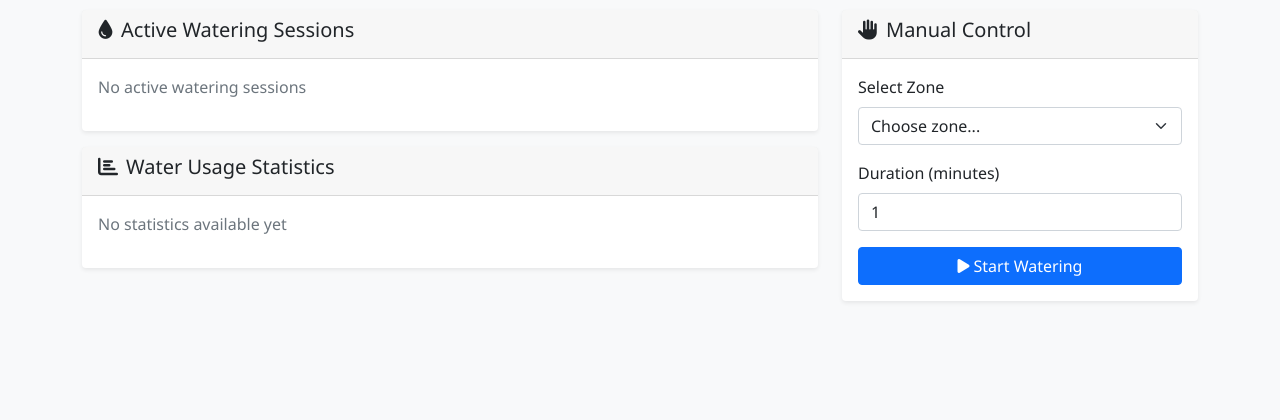
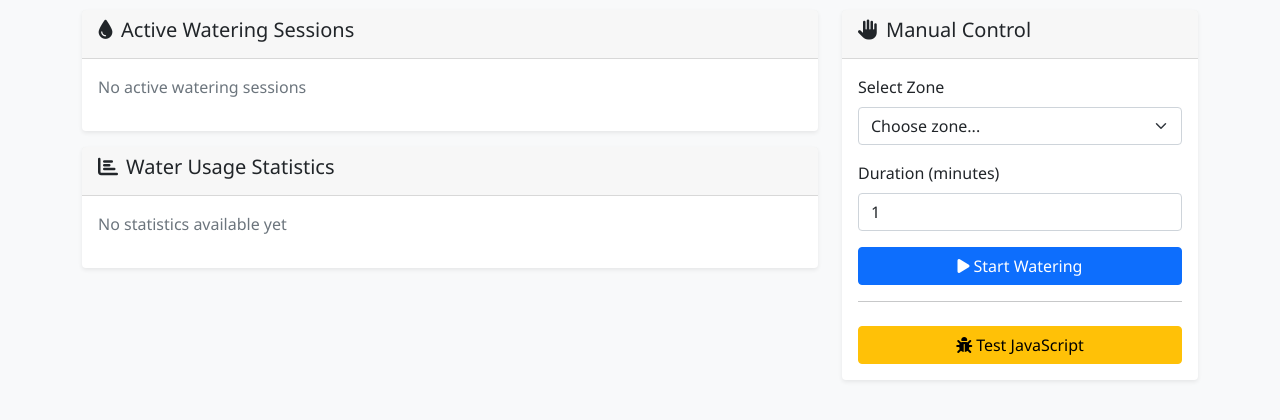
Before and after one commit to goatboynz/ha-smart-irrigation, a Flask app: page / in a window 1280 px wide. Shown: the part 275-695 px from the top of the page. Run offline with Flask 3, Linux system fonts and the light colour scheme; data that the repository does not hold is empty; some libraries are stand-ins or nearby versions.

Commit message:
Debug fix v1.1.1: Comprehensive JavaScript debugging for Add Room
 DEBUGGING FEATURES:
- Add /test-js endpoint for JavaScript functionality testing
- Add /debug/create-test-room endpoint for direct API testing
- Add Test JavaScript button on dashboard for connectivity testing
- Add test button in room modal for click event verification
- Add inline console logging to Save Room button

 JAVASCRIPT FIXES:
- Make all functions globally available via window object
- Add initial API connectivity test on page load
- Enhanced saveRoom function with detailed console logging
- Add global function availability testing on DOM load

 DEBUGGING TOOLS:
- Test button to verify JavaScript execution
- API connectivity testing from browser
- Console logging for all button clicks and API calls
- Direct room creation testing endpoint

This should help identify exactly where the Add Room process is failing!

```diff
--- a/app/main.py
+++ b/app/main.py
@@ -71,6 +71,35 @@ def test():
     logger.info("Test route accessed")
     return "<h1>Flask is working!</h1><p>If you see this, the Flask app is running correctly.</p>"
 
+@app.route('/test-js')
+def test_js():
+    """Test JavaScript functionality"""
+    return '''
+    <html>
+    <head><title>JavaScript Test</title></head>
+    <body>
+        <h1>JavaScript Test</h1>
+        <button onclick="testFunction()">Test Button</button>
+        <div id="result"></div>
+        <script>
+            function testFunction() {
+                document.getElementById('result').innerHTML = 'JavaScript is working!';
+                fetch('/api/rooms')
+                    .then(response => response.json())
+                    .then(data => {
+                        console.log('API test:', data);
+                        document.getElementById('result').innerHTML += '<br>API call successful: ' + JSON.stringify(data);
+                    })
+                    .catch(error => {
+                        console.error('API test failed:', error);
+                        document.getElementById('result').innerHTML += '<br>API call failed: ' + error;
+                    });
+            }
+        </script>
+    </body>
+    </html>
+    '''
+
 @app.route('/api/rooms', methods=['GET'])
 def get_rooms():
     """Get all configured rooms"""
@@ -95,6 +124,27 @@ def create_room():
         return jsonify(result)
     except Exception as e:
         logger.error(f"Error creating room: {e}")
+        return jsonify({'success': False, 'error': str(e)})
+
+@app.route('/debug/create-test-room')
+def debug_create_test_room():
+    """Debug endpoint to test room creation"""
+    logger.info("Debug create test room called")
+    if controller is None:
+        return jsonify({'success': False, 'error': 'Controller not initialized'})
+
+    test_data = {
+        'name': 'Test Room',
+        'type': 'vegetative',
+        'description': 'Debug test room'
+    }
+
+    try:
+        result = controller.create_room(test_data)
+        logger.info(f"Debug room creation result: {result}")
+        return jsonify(result)
+    except Exception as e:
+        logger.error(f"Debug room creation error: {e}")
         return jsonify({'success': False, 'error': str(e)})
 
 @app.route('/api/rooms/<room_id>', methods=['PUT'])
--- a/config.yaml
+++ b/config.yaml
@@ -1,6 +1,6 @@
 name: "Smart Irrigation Controller"
 description: "Advanced irrigation control system for hydroponic and soil-based growing"
-version: "1.1.0"
+version: "1.1.1"
 slug: smart_irrigation
 init: false
 arch:
--- a/www/static/js/app.js
+++ b/www/static/js/app.js
@@ -8,6 +8,31 @@ let rooms = [];
 let zones = [];
 let schedules = [];
 let entities = [];
+
+// Test JavaScript function
+function testJavaScript() {
+    console.log('testJavaScript called');
+    alert('JavaScript is working! Check console for more details.');
+
+    // Test API call
+    fetch('/api/rooms')
+        .then(response => response.json())
+        .then(data => {
+            console.log('API test result:', data);
+            showAlert('API test successful - check console', 'success');
+        })
+        .catch(error => {
+            console.error('API test error:', error);
+            showAlert('API test failed - check console', 'danger');
+        });
+}
+
+// Make functions globally available
+window.saveRoom = saveRoom;
+window.saveZone = saveZone;
+window.saveSchedule = saveSchedule;
+window.manualWater = manualWater;
+window.testJavaScript = testJavaScript;
 
 // Initialize the application
 document.addEventListener('DOMContentLoaded', function() {
@@ -22,6 +47,16 @@ document.addEventListener('DOMContentLoaded', function() {
     } else {
         console.error('saveRoom function is NOT available');
     }
+
+    // Test API connectivity
+    fetch('/api/rooms')
+        .then(response => response.json())
+        .then(data => {
+            console.log('Initial API test successful:', data);
+        })
+        .catch(error => {
+            console.error('Initial API test failed:', error);
+        });
 });
 
 // Socket.IO event listeners
--- a/www/templates/index.html
+++ b/www/templates/index.html
@@ -159,6 +159,10 @@
                                 <button class="btn btn-primary w-100" onclick="manualWater()">
                                     <i class="fas fa-play me-1"></i>Start Watering
                                 </button>
+                                <hr>
+                                <button class="btn btn-warning w-100 mt-2" onclick="testJavaScript()">
+                                    <i class="fas fa-bug me-1"></i>Test JavaScript
+                                </button>
                             </div>
                         </div>
                     </div>
@@ -235,7 +239,8 @@
                 </div>
                 <div class="modal-footer">
                     <button type="button" class="btn btn-secondary" data-bs-dismiss="modal">Cancel</button>
-                    <button type="button" class="btn btn-success" onclick="saveRoom()">Save Room</button>
+                    <button type="button" class="btn btn-success" onclick="console.log('Save Room button clicked'); saveRoom();">Save Room</button>
+                    <button type="button" class="btn btn-info" onclick="alert('Test button works!');">Test</button>
                 </div>
             </div>
         </div>
```
Also changed, not shown: www/src/js/app.js (+35 -0 lines), CHANGELOG.md.
